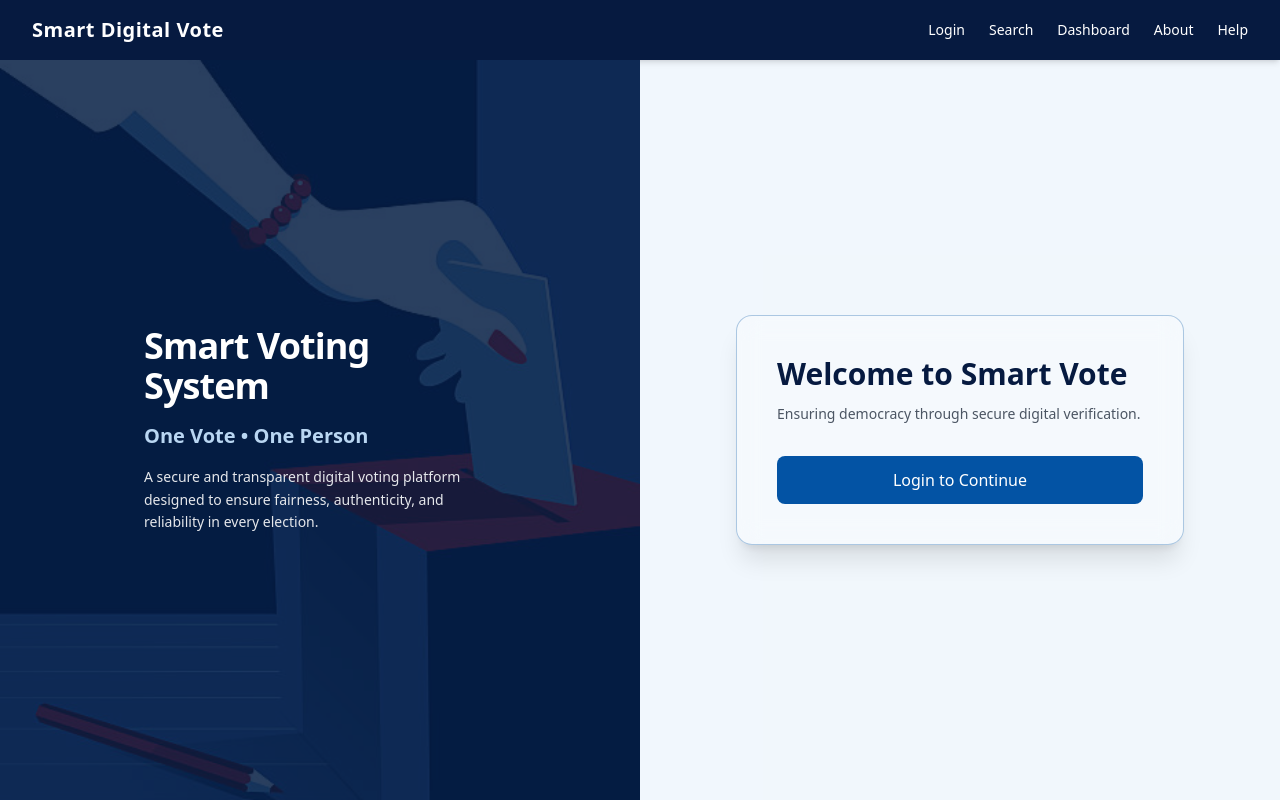
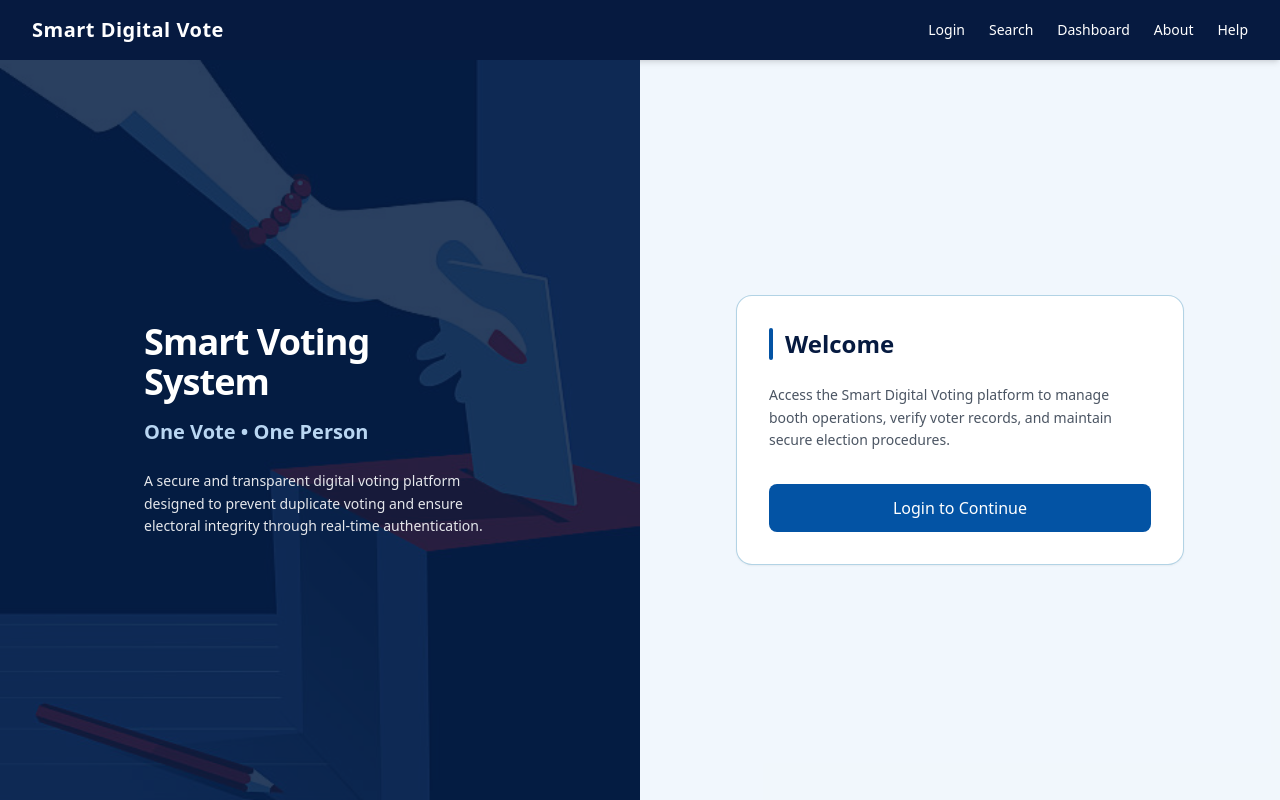
Before and after one commit to meghabchandran/2023-2027_BATCH_CSD334_04_VOTER_VERIFICATION_SYSTEM, a React (Vite) app in the folder my-react-app/: page / in a window 1280 px wide. Built offline with nearby package versions, Linux system fonts and the light colour scheme.

Commit message:
updated voterprofile

```diff
--- a/my-react-app/src/App.jsx
+++ b/my-react-app/src/App.jsx
@@ -1,17 +1,20 @@
-import { BrowserRouter, Routes, Route, Navigate } from "react-router-dom";
+import { BrowserRouter, Routes, Route } from "react-router-dom";
 
 import Home from "./pages/Home";
 import Login from "./pages/Login";
 import Dashboard from "./pages/Dashboard";
 import Search from "./pages/Search";
-import VerifyVoter from "./pages/VerifyVoter"; // updated page name
+import VerifyVoter from "./pages/VerifyVoter";
 import Result from "./pages/Result";
+import About from "./pages/About";
+import VoterProfile from "./pages/VoterProfile";
 
 function App() {
   return (
     <BrowserRouter>
       <Routes>
-        {/* Home as the default route */}
+
+        {/* Home */}
         <Route path="/" element={<Home />} />
         <Route path="/home" element={<Home />} />
 
@@ -21,8 +24,16 @@ function App() {
 
         {/* App pages */}
         <Route path="/search" element={<Search />} />
+
+        {/* ✅ NEW: Voter Profile Route */}
+        <Route path="/voter/:voterId" element={<VoterProfile />} />
+
         <Route path="/verify/:voterId" element={<VerifyVoter />} />
         <Route path="/result" element={<Result />} />
+
+        {/* About */}
+        <Route path="/about" element={<About />} />
+
       </Routes>
     </BrowserRouter>
   );
--- a/my-react-app/src/pages/About.jsx
+++ b/my-react-app/src/pages/About.jsx
@@ -0,0 +1,47 @@
+function About() {
+  return (
+    <div className="min-h-screen bg-[#B9D6F2]/20 flex items-center justify-center p-8">
+
+      <div className="
+        max-w-3xl
+        w-full
+        bg-white
+        rounded-2xl
+        border border-[#006DAA]/30
+        shadow-sm
+        p-10
+        hover:bg-[#eef4fb]
+        hover:shadow-md
+        transition-all duration-300
+      ">
+
+        {/* Section Header */}
+        <div className="flex items-center mb-6">
+          <div className="w-1 h-8 bg-[#0353A4] rounded-full mr-3"></div>
+          <h2 className="text-3xl font-semibold text-[#061A40]">
+            Smart Digital Voting System
+          </h2>
+        </div>
+
+        <p className="text-gray-600 leading-relaxed text-sm">
+          The Smart Digital Voting System is built on the core principle of
+          <strong> "One Vote • One Person"</strong>.
+        </p>
+
+        <p className="mt-4 text-gray-600 text-sm leading-relaxed">
+          It ensures that each registered voter can cast their vote only once
+          through secure digital authentication and real-time verification.
+        </p>
+
+        <p className="mt-4 text-gray-600 text-sm leading-relaxed">
+          This platform enhances transparency, prevents duplicate voting,
+          and maintains electoral integrity using modern technology.
+        </p>
+
+      </div>
+
+    </div>
+  );
+}
+
+export default About;
--- a/my-react-app/src/pages/Home.jsx
+++ b/my-react-app/src/pages/Home.jsx
@@ -1,15 +1,12 @@
-import { useState } from "react";
 import { Link } from "react-router-dom";
 import homeImage from "../mocks/image/login.jpg";
 
 function Home() {
-  const [showAbout, setShowAbout] = useState(false);
-
   return (
     <div className="min-h-screen flex flex-col bg-[#B9D6F2]/20">
 
       {/* ================= NAVBAR ================= */}
-      <nav className="w-full bg-[#061A40] text-white px-8 py-4 flex justify-between items-center shadow-md">
+      <nav className="bg-[#061A40] text-white px-8 py-4 flex justify-between items-center shadow-md">
 
         <h1 className="text-xl font-semibold tracking-wide">
           Smart Digital Vote
@@ -17,24 +14,36 @@ function Home() {
 
         <div className="space-x-6 text-sm font-medium">
 
-          <Link to="/login" className="hover:text-[#B9D6F2] transition">
+          <Link
+            to="/login"
+            className="hover:text-[#B9D6F2] transition"
+          >
             Login
           </Link>
 
-          <Link to="/search" className="hover:text-[#B9D6F2] transition">
+          <Link
+            to="/search"
+            className="hover:text-[#B9D6F2] transition"
+          >
             Search
           </Link>
 
-          <Link to="/dashboard" className="hover:text-[#B9D6F2] transition">
+          <Link
+            to="/dashboard"
+            className="hover:text-[#B9D6F2] transition"
+          >
             Dashboard
           </Link>
 
-          <button
-            onClick={() => setShowAbout(!showAbout)}
+          {/* Opens in New Tab */}
+          <a
+            href="/about"
+            target="_blank"
+            rel="noopener noreferrer"
             className="hover:text-[#B9D6F2] transition"
           >
             About
-          </button>
+          </a>
 
           <a
             href="https://support.google.com/"
@@ -48,10 +57,11 @@ function Home() {
         </div>
       </nav>
 
-      {/* ================= MAIN SECTION ================= */}
+
+      {/* ================= HERO SECTION ================= */}
       <div className="flex-1 grid md:grid-cols-2">
 
-        {/* LEFT SIDE IMAGE */}
+        {/* LEFT SIDE IMAGE PANEL */}
         <div className="hidden md:flex relative items-center justify-center bg-[#003559] text-white overflow-hidden">
 
           <img
@@ -63,6 +73,7 @@ function Home() {
           <div className="absolute inset-0 bg-[#061A40]/70"></div>
 
           <div className="relative z-10 max-w-md px-12">
+
             <h1 className="text-4xl font-bold tracking-tight">
               Smart Voting System
             </h1>
@@ -71,24 +82,44 @@ function Home() {
               One Vote • One Person
             </p>
 
-            <p className="mt-4 text-gray-200 text-sm leading-relaxed">
+            <p className="mt-6 text-gray-200 text-sm leading-relaxed">
               A secure and transparent digital voting platform designed
-              to ensure fairness, authenticity, and reliability in every election.
+              to prevent duplicate voting and ensure electoral integrity
+              through real-time authentication.
             </p>
+
           </div>
         </div>
 
-        {/* RIGHT SIDE LOGIN SECTION */}
-        <div className="flex items-center justify-center p-6">
 
-          <div className="w-full max-w-md bg-white/30 backdrop-blur-md border border-[#0353A4]/30 p-10 rounded-2xl shadow-xl">
+        {/* RIGHT SIDE CARD */}
+        <div className="flex items-center justify-center p-8">
 
-            <h2 className="text-3xl font-semibold text-[#061A40]">
-              Welcome to Smart Vote
+          <div className="
+            w-full
+            max-w-md
+            bg-white
+            rounded-2xl
+            border border-[#006DAA]/30
+            shadow-sm
+            p-8
+            hover:bg-[#eef4fb]
+            hover:shadow-md
+            transition-all duration-300
+          ">
+
+            {/* Accent Header */}
+            <div className="flex items-center mb-6">
+              <div className="w-1 h-8 bg-[#0353A4] rounded-full mr-3"></div>
+              <h2 className="text-2xl font-semibold text-[#061A40]">
+                Welcome
               </h2>
+            </div>
 
-            <p className="text-sm text-gray-600 mt-3">
-              Ensuring democracy through secure digital verification.
+            <p className="text-gray-600 text-sm leading-relaxed">
+              Access the Smart Digital Voting platform to manage booth
+              operations, verify voter records, and maintain secure
+              election procedures.
             </p>
 
             <Link to="/login">
@@ -110,29 +141,9 @@ function Home() {
             </Link>
 
           </div>
+
         </div>
       </div>
-
-      {/* ================= ABOUT SECTION ================= */}
-      {showAbout && (
-        <div className="bg-white p-8 shadow-inner border-t border-gray-300">
-          <h2 className="text-2xl font-semibold text-[#061A40] mb-4">
-            About Smart Digital Voting System
-          </h2>
-
-          <p className="text-gray-700 leading-relaxed text-sm">
-            The Smart Digital Voting System is designed to uphold the principle of
-            <strong> "One Vote • One Person"</strong>. It ensures that each registered
-            voter can cast their vote only once through secure authentication and
-            digital verification mechanisms.
-          </p>
-
-          <p className="mt-3 text-gray-700 text-sm leading-relaxed">
-            The system enhances transparency, prevents duplication, and maintains
-            integrity in the electoral process using modern digital technologies.
-          </p>
-        </div>
-      )}
 
     </div>
   );
--- a/my-react-app/src/pages/VoterProfile.jsx
+++ b/my-react-app/src/pages/VoterProfile.jsx
@@ -4,33 +4,69 @@ import { useNavigate } from "react-router-dom";
 
 function VoterProfile({ voter }) {
   const navigate = useNavigate();
-  const [status, setStatus] = useState(voter.has_voted ? "VOTED" : "Not Verified");
+  const [status] = useState(
+    voter.has_voted ? "VOTED" : "Not Verified"
+  );
 
   return (
-    <div style={{ marginTop: "20px", padding: "20px", border: "1px solid #ccc", borderRadius: "8px" }}>
-      <h2>Voter Details</h2>
-      <p><strong>Name:</strong> {voter.name}</p>
-      <p><strong>ID:</strong> {voter.voter_id}</p>
-      <p><strong>Has Voted:</strong> {voter.has_voted ? "Yes" : "No"}</p>
-      <p><strong>Status:</strong> {status}</p>
+    <div className="min-h-screen bg-[#B9D6F2]/30 flex items-start justify-center p-8">
 
-      {/* Navigate to full VerifyVoter page */}
+      {/* Main Card */}
+      <div className="w-full max-w-2xl bg-white rounded-2xl border border-[#006DAA]/30 shadow-sm p-6 hover:bg-[#eef4fb] hover:shadow-md transition-all duration-300">
+
+        {/* Section Header */}
+        <div className="flex items-center mb-6">
+          <div className="w-1.5 h-6 bg-[#0353A4] rounded-full mr-3"></div>
+          <h2 className="text-xl font-semibold text-[#061A40]">
+            Voter Details
+          </h2>
+        </div>
+
+        {/* Voter Information */}
+        <div className="space-y-4 text-[#061A40]">
+          <div className="flex justify-between border-b border-[#006DAA]/20 pb-2">
+            <span className="font-medium">Name</span>
+            <span>{voter.name}</span>
+          </div>
+
+          <div className="flex justify-between border-b border-[#006DAA]/20 pb-2">
+            <span className="font-medium">Voter ID</span>
+            <span>{voter.voter_id}</span>
+          </div>
+
+          <div className="flex justify-between border-b border-[#006DAA]/20 pb-2">
+            <span className="font-medium">Has Voted</span>
+            <span>{voter.has_voted ? "Yes" : "No"}</span>
+          </div>
+
+          {/* Status Chip */}
+          <div className="flex justify-between items-center pt-2">
+            <span className="font-medium">Status</span>
+
+            <span
+              className={`px-3 py-1 rounded-full text-sm font-medium ${
+                voter.has_voted
+                  ? "bg-[#003559] text-white"
+                  : "bg-[#0353A4]/10 text-[#0353A4]"
+              }`}
+            >
+              {status}
+            </span>
+          </div>
+        </div>
+
+        {/* Verify Button */}
         {!voter.has_voted && (
+          <div className="mt-8 text-right">
             <button
               onClick={() => navigate(`/verify/${voter.voter_id}`)}
-          style={{
-            marginTop: "10px",
-            padding: "10px 20px",
-            backgroundColor: "#4CAF50",
-            color: "white",
-            border: "none",
-            borderRadius: "5px",
-            cursor: "pointer"
-          }}
+              className="bg-[#0353A4] hover:bg-[#003559] text-white px-6 py-2 rounded-lg transition-all duration-300"
             >
               Verify Face
             </button>
+          </div>
         )}
+      </div>
     </div>
   );
 }
```
Lines whose indentation alone changed are shown as unchanged.
